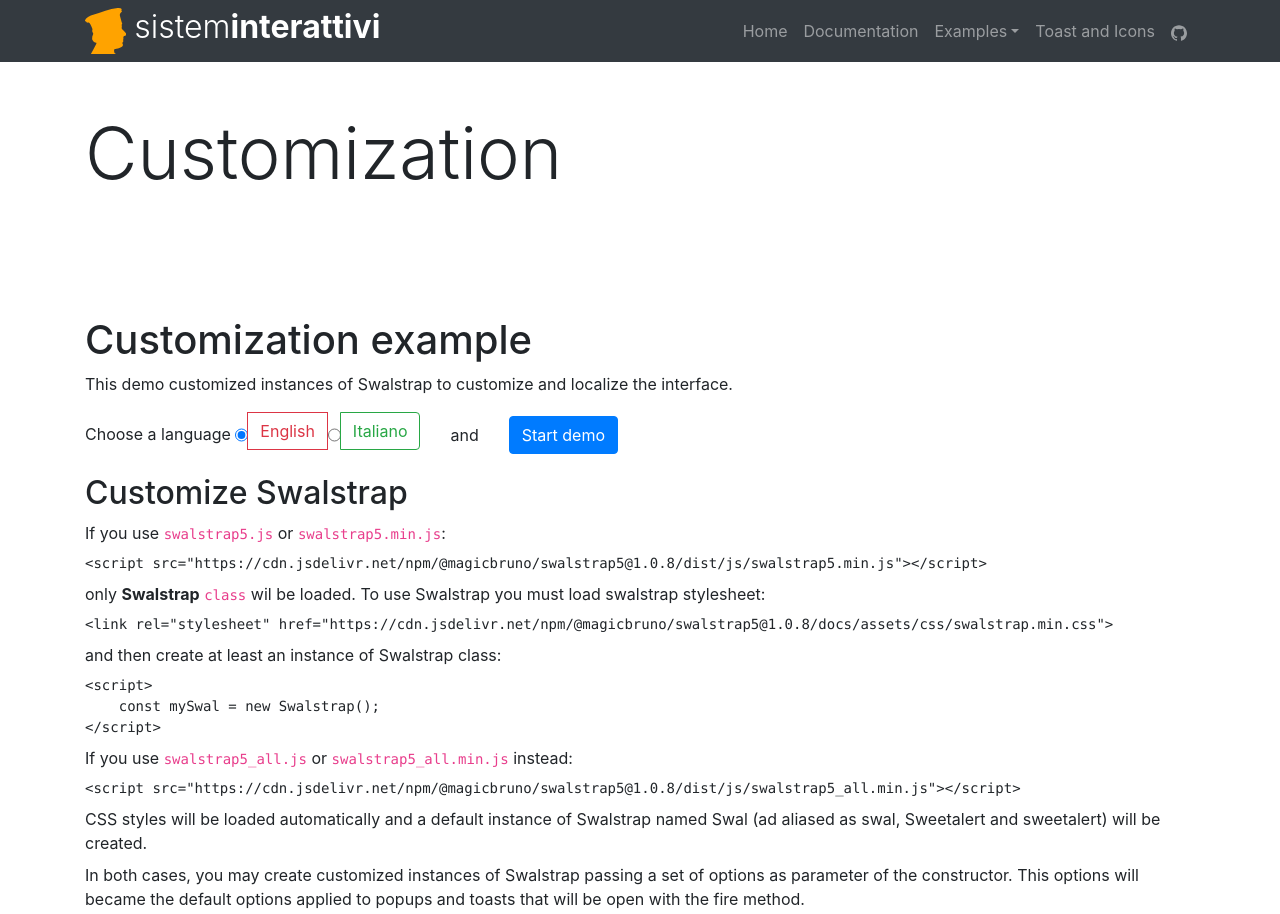
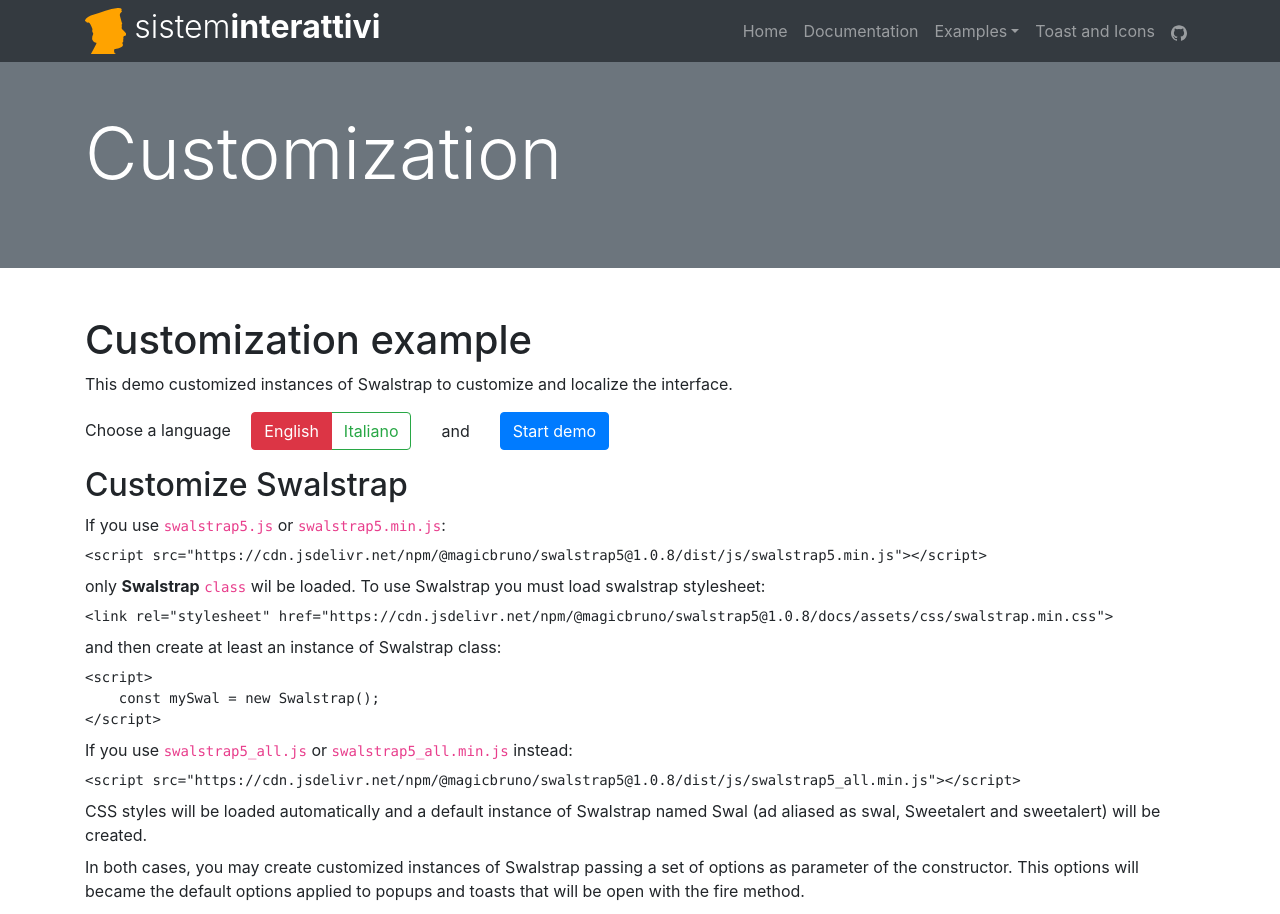
Before and after one commit to magicbruno/SwalStrap4, a website: page docs/customization.html in a window 1280 px wide. Shown: the top 914 px of the page. Drawn offline with nearby package versions, Linux system fonts and the light colour scheme; a script that the page names is missing; a small style sheet from the web is missing.

Commit message:
Examples revision

```diff
--- a/docs/customization.html
+++ b/docs/customization.html
@@ -63,7 +63,7 @@
         </div>
     </nav>
     <div class="d-flex flex-column justify-content-between align-items-stretch min-vh-100" style="padding-top: 62px">
-        <div class="text-bg-secondary py-5 flex-grow-0">
+        <div class="text-white bg-secondary py-5 flex-grow-0">
             <div class="container">
                 <h1 class="display-3 mb-4">Customization</h1>
             </div>
@@ -74,14 +74,15 @@
                 <p>This demo customized instances of Swalstrap to customize and localize the interface. </p>
                 <div class="row align-items-center mb-3">
                     <div class="col-auto">
-                        <label class="form-label me-3">Choose a language</label>
-                        <div class="btn-group" role="group" aria-label="Basic radio toggle button group">
-                            <input type="radio" class="btn-check" name="btnradio" id="btnradio1" autocomplete="off"
-                                checked>
-                            <label class="btn btn-outline-danger" for="btnradio1">English</label>
+                        <label class="form-label mr-3">Choose a language</label>
+                        <div class="btn-group btn-group-toggle" data-toggle="buttons">
 
-                            <input type="radio" class="btn-check" name="btnradio" id="btnradio2" autocomplete="off">
-                            <label class="btn btn-outline-success" for="btnradio2">Italiano</label>
+                            <label class="btn btn-outline-danger" for="btnradio1">
+                                <input type="radio" class="btn-check" name="btnradio" id="btnradio1" checked>English
+                            </label>
+                            <label class="btn btn-outline-success" for="btnradio2">
+                                <input type="radio" class="btn-check" name="btnradio" id="btnradio2">Italiano
+                            </label>
 
                         </div>
                     </div>
```
Also changed, not shown: docs/api.html (+3 -3 lines).
